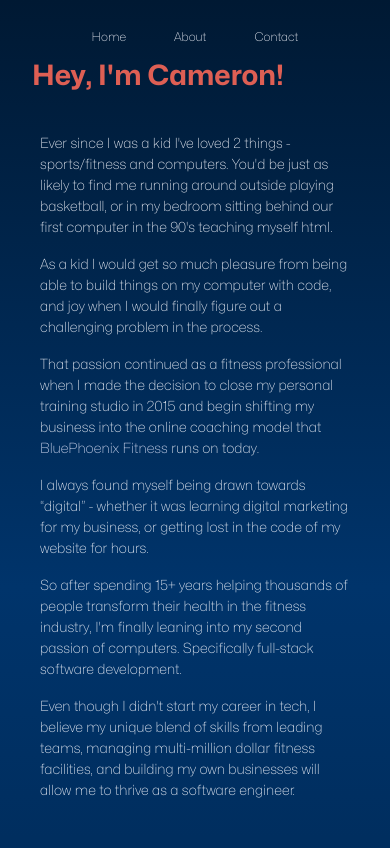
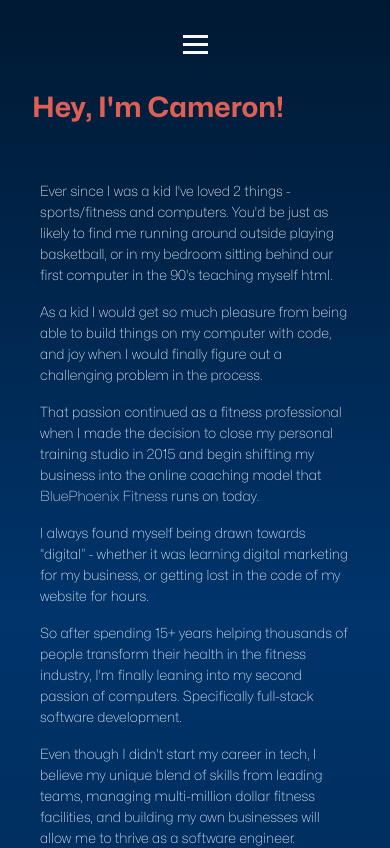
Before and after one commit to cameronmakarchuk/portfolio-site-client, a React (Vite) app: page /about in a window 390 px wide. Shown: the top 848 px of the page. Built offline with nearby package versions, Linux system fonts and the light colour scheme.

Commit message:
feat: add hamburger menu on mobile, nav bar updates

```diff
--- a/src/components/Header/Header.scss
+++ b/src/components/Header/Header.scss
@@ -7,6 +7,55 @@
     justify-content: center;
     align-items: center;
     position: relative;
+
+    &__hamburger {
+        display: block;
+        background: none;
+        border: none;
+        cursor: pointer;
+        padding: 10px;
+        z-index: 1000;
+        transition: transform 0.3s ease;
+
+        &:hover {
+            transform: scale(1.1);
+            .page-header__hamburger-line {
+                background: $primary-accent;
+
+            }
+
+        }
+
+        &--open {
+            .page-header__hamburger-line {
+                &:nth-child(1) {
+                    transform: rotate(45deg) translate(5px, 5px);
+                }
+
+                &:nth-child(2) {
+                    opacity: 0;
+                }
+
+                &:nth-child(3) {
+                    transform: rotate(-45deg) translate(7px, -7px)
+                }
+            }
+        }
+
+        @include tablet {
+            display: none;
+        }
+    }
+
+    &__hamburger-line {
+        display: block;
+        width: 25px;
+        height: 3px;
+        background: $primary-light;
+        margin: 5px 0;
+        transition: all 0.3s ease;
+
+    }
 
     &__nav {
         width: 100%;
@@ -27,34 +76,96 @@
     }
 
     &__nav-list {
+        position: fixed;
+        top: 0;
+        left: -100%;
+        width: 100%;
+        height: 100vh;
+        background: $primary-dark;
+        display: flex;
+        flex-direction: column;
+        justify-content: center;
+        align-items: center;
         margin: 0;
-        padding: 0.5rem;
-        list-style: none;
-        display: flex;
-        justify-content: space-evenly;
-        align-items: center;
-        transition: all 0.5s linear;
+        padding: 0;
 
+        @include tablet {
+            margin: 0;
+            padding: 0.5rem;
+            list-style: none;
+            flex-direction: row;
+            justify-content: space-evenly;
+            align-items: center;
+            transition: all 0.5s linear;
+            left: 0;
+            height: auto;
+            width: auto;
+            position: static;
+            background: transparent;
+        }
+
+        @include desktop {
+            padding: 0.75rem;
+            justify-content: space-between;
+            max-width: 1200px;
+            margin: 0 auto;
+        }
+
+        &--open {
+            left: 0;
+        }
 
         &--blur {
             border-radius: 25px;
             background-color: $tertiary-dark;
             backdrop-filter: blur(20px) saturate(1.7);
+            transition: background-color 0.3s ease;
         }
     }
 
     &__nav-item {
         @include bodyCopy;
-        font-size: 12px;
-        margin: 0;
-        padding: 0 1.5rem;
+        margin: 20px 0;
+        font-size: 1.5rem;
+        transition: color 0.2s ease;
 
         @include tablet {
-            padding: 0 2.0rem;
+            font-size: 12px;
+            margin: 0;
+            padding: 0 clamp(1rem, 2vw, 2rem)
         }
 
         @include desktop {
-            padding: 0 3.0rem
+            padding: 0 3.5rem;
+            position: relative;
+
+            &:hover {
+                color: $primary-accent;
+
+                &::after {
+                    content: "";
+                    position: absolute;
+                    bottom: -4px;
+                    left: 50%;
+                    transform: translateX(-50%);
+                    width: 50%;
+                    height: 2px;
+                    background: $primary-accent;
+                    transition: width 0.2s ease;
+                }
+            }
+
+            &::after {
+                content: "";
+                position: absolute;
+                bottom: -4px;
+                left: 50%;
+                transform: translateX(-50%);
+                width: 0;
+                height: 2px;
+                background: $primary-accent;
+                transition: width 0.2s ease;
+            }
         }
 
         &:hover {
@@ -63,14 +174,23 @@
 
         // FIXME: need to calculate padding when active is applied
         // &--active {
-        //     background-color: $primary-light;
-        //     padding: 0.65rem;
+        //     background-color: $secondary-light;
+        //     padding: 0.65rem 1rem;
         //     border-radius: 25px;
+        //     color: $primary-accent;
+        //     opacity: 40%;
         // }
 
     }
 
     &__nav-link {
         text-decoration: none;
+        width: 100%;
+        text-align: center;
+
+        @include tablet {
+            width: auto;
+            text-align: left;
+        }
     }
 }
--- a/src/components/Header/Header.tsx
+++ b/src/components/Header/Header.tsx
@@ -1,13 +1,12 @@
 import "./Header.scss";
 import { useEffect, useState } from "react";
-// import darkToggleIcon from "../../assets/icons/dark_mode_FILL0_wght400_GRAD0_opsz48.svg";
-// import _lightToggleIcon from "../../assets/icons/light_mode_FILL0_wght400_GRAD0_opsz48.svg";
 import { NavLink, useLocation } from "react-router-dom";
 
 export default function PageHeader(): JSX.Element {
 	const location = useLocation();
 	const [active, setActive] = useState<string>(location.pathname);
 	const [blur, setBlur] = useState<boolean>(false);
+	const [isMenuOpen, setIsMenuOpen] = useState<boolean>(false); // New state for menu toggle
 
 	useEffect(() => {
 		const handleScroll = () => {
@@ -19,20 +18,53 @@ export default function PageHeader(): JSX.Element {
 		return () => window.removeEventListener("scroll", handleScroll);
 	}, []);
 
+	useEffect(() => {
+		const handleResize = () => {
+			if (window.innerWidth >= 768 && isMenuOpen) {
+				setIsMenuOpen(false); // close menu if resizing to tablet/desktop
+			}
+		};
+
+		window.addEventListener("resize", handleResize);
+
+		return () => window.removeEventListener("resize", handleResize);
+	}, [isMenuOpen]);
+
+	// Toggle mobile menu
+	const toggleMenu = () => {
+		setIsMenuOpen(!isMenuOpen);
+	};
+
 	return (
 		<header className="page-header">
 			<nav className="page-header__nav">
+				{/* Hamburger button */}
+				<button
+					type="button"
+					className={`page-header__hamburger ${isMenuOpen ? "page-header__hamburger--open" : ""}`}
+					onClick={toggleMenu}
+					aria-label="Toggle menu"
+					aria-expanded={isMenuOpen}
+					aria-controls="nav-list"
+				>
+					<span className="page-header__hamburger-line" />
+					<span className="page-header__hamburger-line" />
+					<span className="page-header__hamburger-line" />
+				</button>
+
 				<ul
-					className={
-						blur
-							? "page-header__nav-list page-header__nav-list--blur"
-							: "page-header__nav-list"
-					}
+					id="nav-list"
+					className={`page-header__nav-list ${
+						blur ? "page-header__nav-list--blur" : ""
+					} ${isMenuOpen ? "page-header__nav-list--open" : ""}`}
 				>
 					<NavLink
 						to="/"
 						className="page-header__nav-link"
-						onClick={() => setActive("/")}
+						onClick={() => {
+							setActive("/");
+							setIsMenuOpen(false); // Close menu on link click
+						}}
 					>
 						<li
 							className={
@@ -48,7 +80,10 @@ export default function PageHeader(): JSX.Element {
 					<NavLink
 						to="/about"
 						className="page-header__nav-link"
-						onClick={() => setActive("/about")}
+						onClick={() => {
+							setActive("/about");
+							setIsMenuOpen(false);
+						}}
 					>
 						<li
 							className={
@@ -64,7 +99,10 @@ export default function PageHeader(): JSX.Element {
 					<NavLink
 						to="/contact"
 						className="page-header__nav-link"
-						onClick={() => setActive("/contact")}
+						onClick={() => {
+							setActive("/contact");
+							setIsMenuOpen(false);
+						}}
 					>
 						<li
 							className={
@@ -78,11 +116,6 @@ export default function PageHeader(): JSX.Element {
 					</NavLink>
 				</ul>
 			</nav>
-			{/* <img
-        src={darkToggleIcon}
-        alt="light dark toggle"
-        className="page-header__light-dark-toggle"
-      /> */}
 		</header>
 	);
 }
--- a/src/pages/About/About.scss
+++ b/src/pages/About/About.scss
@@ -7,15 +7,7 @@
 
     &__title {
         @include pageTitle;
-        padding: 3.0rem 0 1.5rem;
-
-        @include tablet {
-            padding: 4.0rem 0 2.0rem;
-        }
-
-        @include desktop {
-            padding: 5.0rem 0 2.5rem;
-        }
+        padding: 5.0rem 0 2.5rem;
     }
 
     &__description {
--- a/src/pages/Contact/Contact.scss
+++ b/src/pages/Contact/Contact.scss
@@ -7,15 +7,7 @@
 
     &__title {
         @include pageTitle;
-        padding: 3.0rem 0 1.5rem;
-
-        @include tablet {
-            padding: 4.0rem 0 2.0rem;
-        }
-
-        @include desktop {
-            padding: 5.0rem 0 2.5rem;
-        }
+        padding: 5.0rem 0 2.5rem;
     }
 
     &__connect-wrapper {
```
